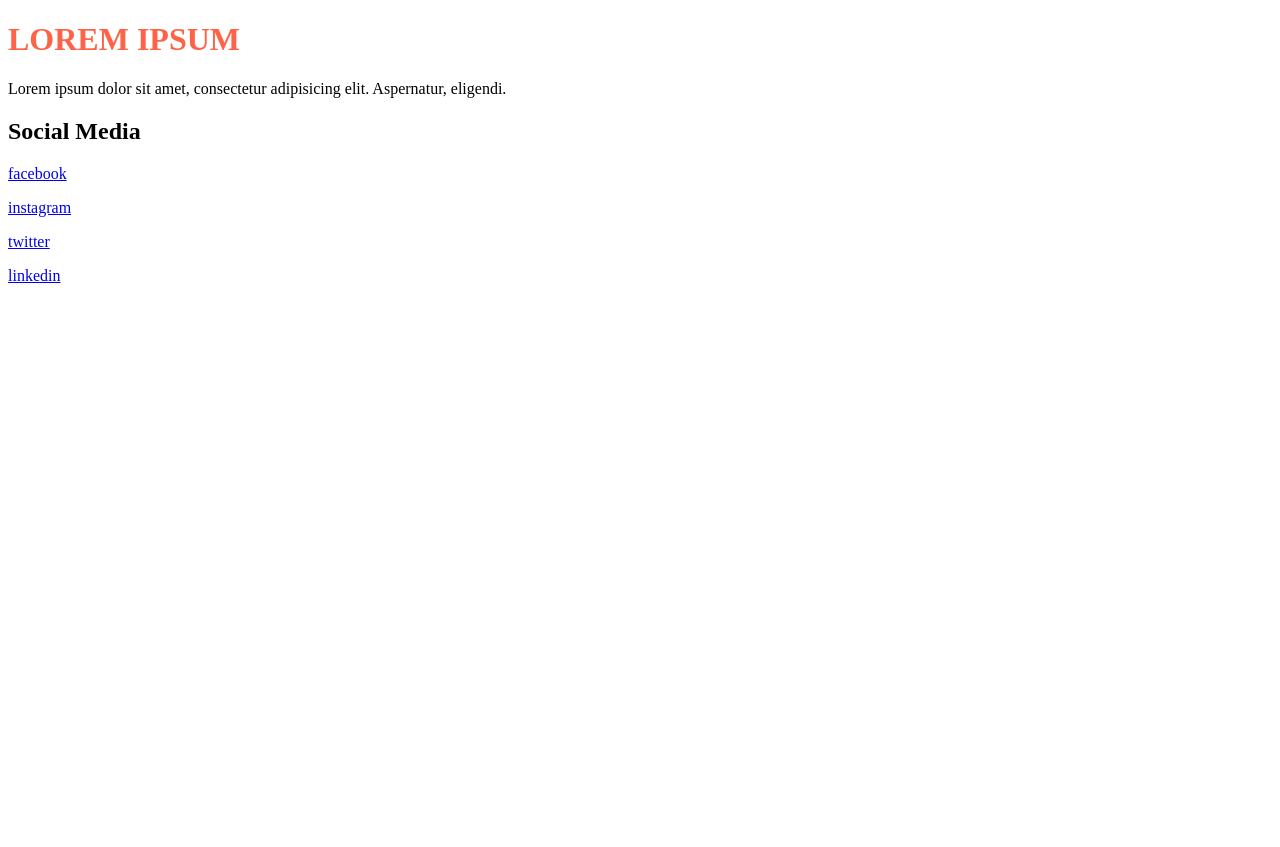
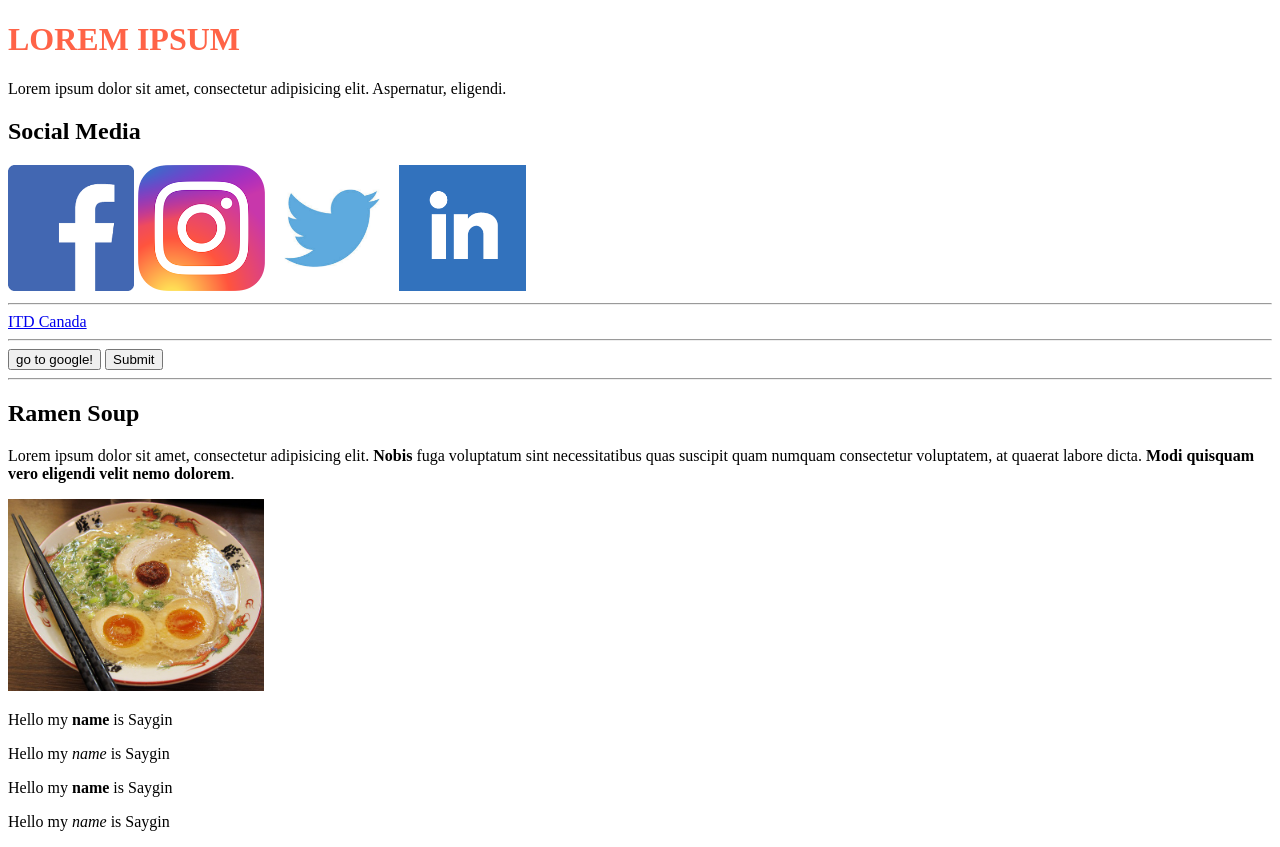
Before and after one commit to sayginguven/HTML5, a plain HTML site: page index.html in a window 1280 px wide. Before the commit the page ends 800 px from the top, so only its background shows below. Drawn offline with Linux system fonts and the light colour scheme.

Commit message:
we add some links some photos and a simple form

```diff
--- a/index.html
+++ b/index.html
@@ -21,8 +21,6 @@
 	<meta name="msapplication-TileColor" content="#ffffff">
 	<meta name="msapplication-TileImage" content="favicon/ms-icon-144x144.png">
 	<meta name="theme-color" content="#ffffff">
-
-
 </head>
 <body>
 	<h1 style="color:tomato">LOREM IPSUM</h1>
@@ -31,10 +29,35 @@
 
 
 	<!-- (p>a)*4 -->
-	<p><a href="https://www.facebook.com" target="_blank">facebook</a></p>
-	<p><a href="https://www.instagram.com" target="_blank">instagram</a></p>
-	<p><a href="https://twitter.com" target="_blank">twitter</a></p>
-	<p><a href="https://www.linkedin.com" target="_blank">linkedin</a></p>
+	<a href="https://www.facebook.com" target="_blank"><img src="./pictures/facebook.png" alt="" style="width: 10%"></a>
+	<a href="https://www.instagram.com" target="_blank"><img src="./pictures/instagram.png" alt="" style="width: 10%"></a>
+	<a href="https://twitter.com" target="_blank"><img src="./pictures/twitter.png" alt="" style="width: 10%"></a>
+	<a href="https://www.linkedin.com" target="_blank"><img src="./pictures/linkedin.png" alt="" style="width: 10%"></a>
+
+	<hr>
+
+	<a href="https://itdcanada.ca" target="_blank" title="this will open the link in another page"> ITD Canada </a>
+
+	<hr>
+
+	<form action="https://www.google.ca">
+	   	<button type="submit">go to google!</button>
+	   	<input type="submit">
+	</form>
+
+	<hr>
+
+	<h2>Ramen Soup</h2>
+	<p>Lorem ipsum dolor sit amet, consectetur adipisicing elit. <strong>Nobis</strong> fuga voluptatum sint necessitatibus quas suscipit quam numquam consectetur voluptatem, at quaerat labore dicta. <b>Modi quisquam vero eligendi velit nemo dolorem</b>.</p>
+	<img src="./pictures/noodleSoup.jpg" alt="" style="height:192px; width:256px">
+
+	<p> Hello my <b>name</b> is Saygin</p>
+	<p> Hello my <i>name</i> is Saygin</p>
+
+	<p> Hello my <strong>name</strong> is Saygin</p>
+	<p> Hello my <em>name</em> is Saygin</p>
+
+
 
 
 </body>
```
Also changed, not shown: pictures/facebook.png (added), pictures/instagram.png (added), pictures/ladybug.png (renamed from ladybug.png), pictures/linkedin.png (added), pictures/noodleSoup.jpg (added), pictures/twitter.png (added), 1 other file.
